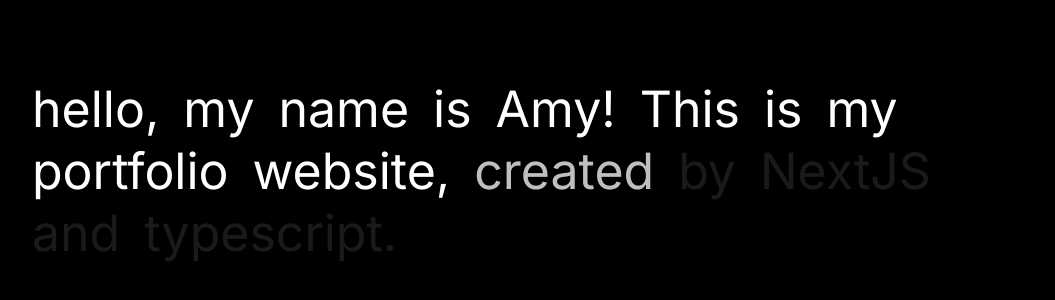
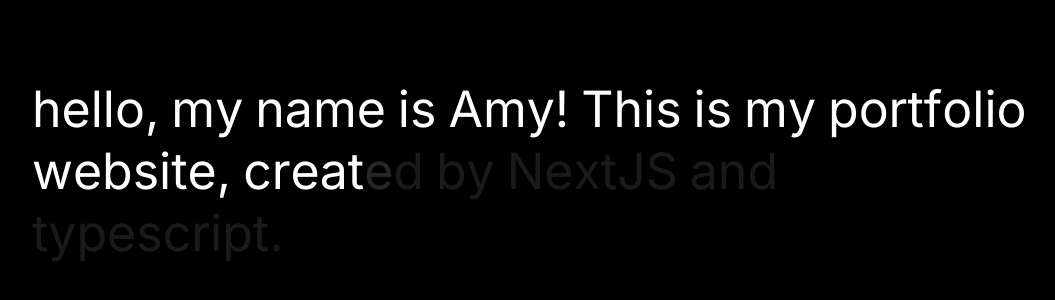
Before and after one commit to 55555-Jyeon/portfolio, a Next.js app: page / in a window 1280 px wide. Shown: the part 864-1164 px from the top of the page, without its empty margins (104-1159 px from the left). Built offline with nearby package versions, Linux system fonts and the light colour scheme.

Commit message:
change animation by character

```diff
--- a/src/app/_components/Character.tsx
+++ b/src/app/_components/Character.tsx
@@ -1 +1,78 @@
-export default function Character() {}
+"use client";
+
+import { useRef } from "react";
+import style from "./character.module.css";
+import { motion, MotionValue, useScroll, useTransform } from "framer-motion";
+
+type Props = {
+  value: string;
+};
+
+type WordProps = {
+  children: string;
+  range: number[];
+  progress: MotionValue<number>;
+};
+type CharacterProps = {
+  children: string;
+  range: number[];
+  progress: MotionValue<number>;
+};
+
+export default function Characters({ value }: Props) {
+  const element = useRef(null);
+  const { scrollYProgress } = useScroll({
+    target: element,
+    offset: ["start 0.9", "start 0.25"],
+  });
+
+  // split paragraph
+  const words = value.split(" ");
+
+  return (
+    <p ref={element} className={style.words}>
+      {words.map((word, idx) => {
+        const start = idx / words.length;
+        const end = start + 1 / words.length;
+        return (
+          <Word key={idx} range={[start, end]} progress={scrollYProgress}>
+            {word}
+          </Word>
+        );
+      })}
+    </p>
+  );
+}
+
+const Word = ({ children, range, progress }: WordProps) => {
+  // 알파벳별 animation
+  const characters = children.split("");
+  // 알파벳별 길이 구하기
+  const amount = range[1] - range[0];
+  // 단어별 길이 구하기
+  const step = amount / children.length;
+  return (
+    <span className={style.word}>
+      {characters.map((character, idx) => {
+        const start = range[0] + step * idx;
+        const end = range[0] + step * (idx + 1);
+        console.log(start, end);
+        return (
+          <Character key={idx} range={[start, end]} progress={progress}>
+            {character}
+          </Character>
+        );
+      })}
+    </span>
+  );
+};
+
+const Character = ({ children, range, progress }: CharacterProps) => {
+  const opacity = useTransform(progress, range, [0, 1]);
+  return (
+    <span>
+      <span className={style.shadow}>{children}</span>
+      <motion.span style={{ opacity: opacity }}>{children}</motion.span>
+    </span>
+  );
+};
--- /dev/null
+++ b/src/app/_components/character.module.css
@@ -0,0 +1,16 @@
+.words {
+  font-size: 50px;
+  max-width: 1280px;
+  padding: 40px;
+  display: flex;
+  flex-wrap: wrap;
+  line-height: 1;
+}
+.word {
+  margin: 12px 12px 0 0;
+  position: relative;
+}
+.shadow {
+  position: absolute;
+  opacity: 0.1;
+}
--- a/src/app/page.tsx
+++ b/src/app/page.tsx
@@ -1,6 +1,7 @@
 import styles from "./page.module.css";
 import Paragraph from "./_components/Paragraph";
 import Words from "./_components/Word";
+import Characters from "./_components/Character";
 
 const paragraph =
   "hello, my name is Amy! This is my portfolio website, created by NextJS and typescript.";
@@ -10,7 +11,8 @@
     <main className={styles.main}>
       <div></div>
       {/* <Paragraph value={paragraph} /> */}
-      <Words value={paragraph} />
+      {/* <Words value={paragraph} /> */}
+      <Characters value={paragraph} />
       <div></div>
     </main>
   );
```
